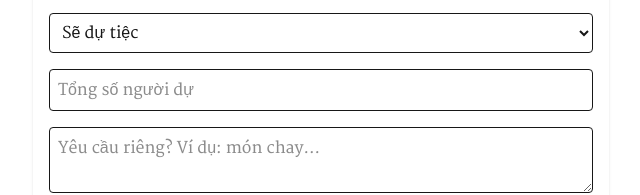
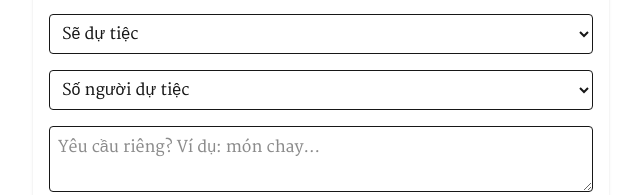
Before and after one commit to tuongmanhvo/wedding-react, a Next.js app: page / in a window 1280 px wide. Shown: the part 3549-3744 px from the top of the page, without its empty margins (319-959 px from the left). Built offline with nearby package versions, Linux system fonts and the light colour scheme.

Commit message:
number of peopel as select box

```diff
--- a/src/components/RSVPForm.tsx
+++ b/src/components/RSVPForm.tsx
@@ -45,7 +45,14 @@ export default function RSVPForm() {
           <option value="yes">Sẽ dự tiệc</option>
           <option value="no">Không dự tiệc</option>
         </select>
-        <input name="guests" type="number" min={1} className="w-full border p-2 rounded bg-white" placeholder="Tổng số người dự" onChange={handleChange} />
+        <select name="guests" className="w-full border p-2 rounded bg-white" onChange={handleChange}>
+          {[
+            <option key="0" value="0">Số người dự tiệc</option>,
+            ...[...Array(10).keys()].map((num) => (
+              <option key={num + 1} value={num + 1}>{num + 1} người dự tiệc</option>
+            ))
+          ]}
+        </select>
         <textarea name="requests" placeholder="Yêu cầu riêng? Ví dụ: món chay..." className="w-full border p-2 rounded bg-white" onChange={handleChange} />
         <button type="submit" className="w-full submitBtnColor text-white p-2 rounded font-semibold cursor-pointer" disabled={isSubmitting}>
           {isSubmitting ? "Đang gửi..." : "Xác nhận"}
```
